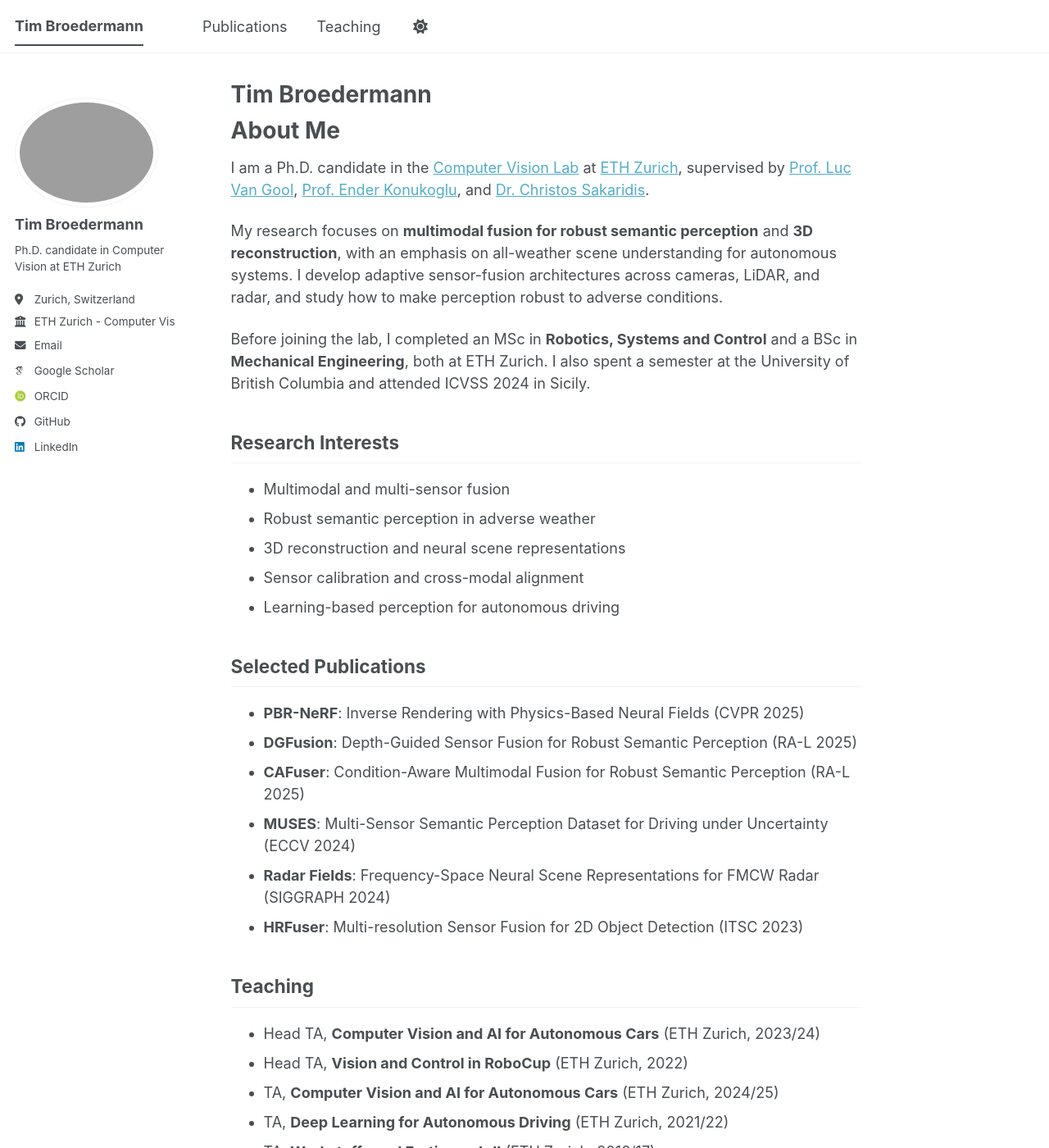
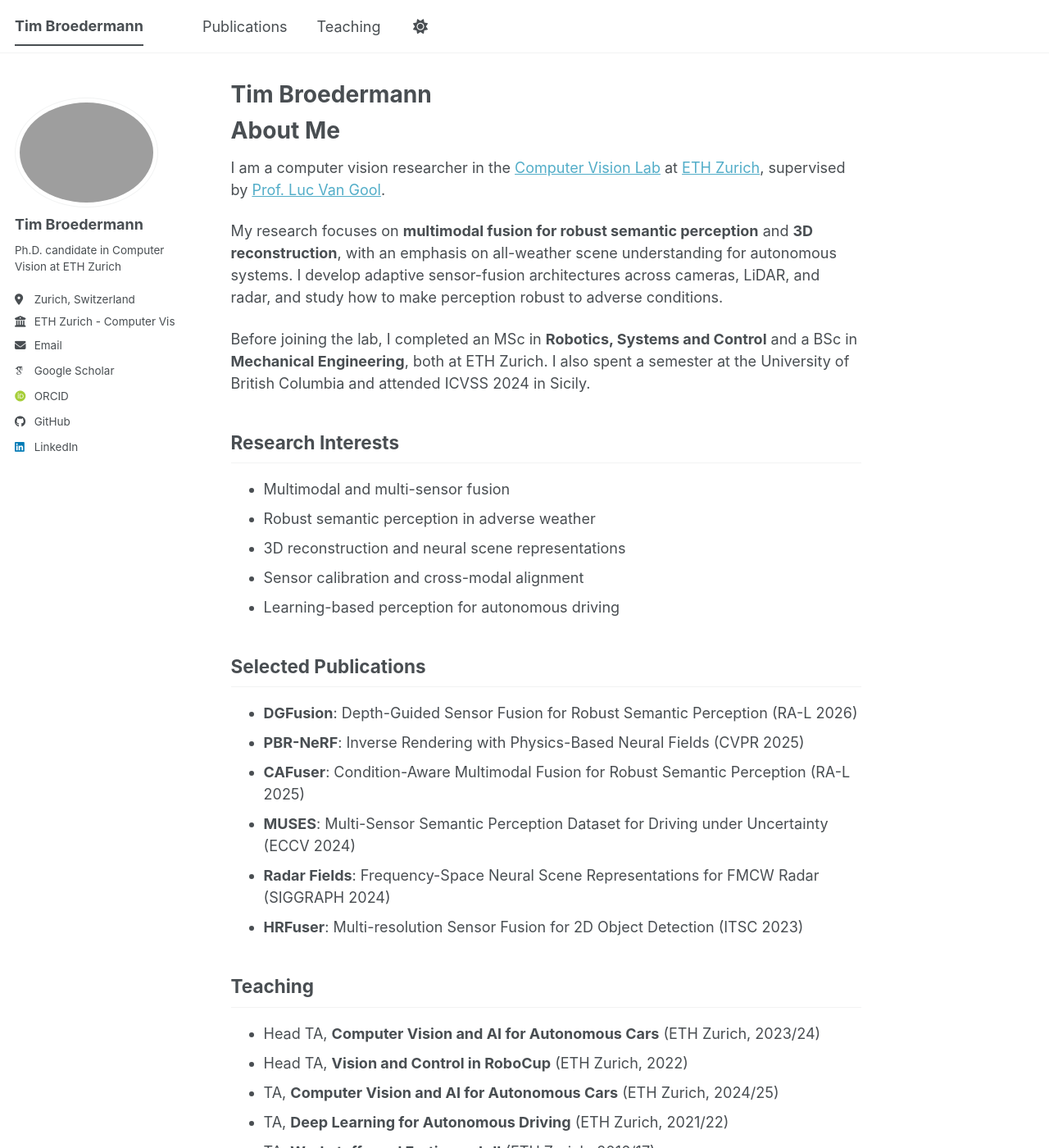
Before and after one commit to timbroed/timbroed.github.io, a Jekyll site: the page built from _pages/about.md, in a window 1280 px wide and 1400 px high. Shown: the whole window at 82% size. Built offline with Jekyll 4.4.1, drawn with Linux system fonts in a browser that asks for light colours; some web fonts are replaced; a script bundle is joined from its source files by our own code; library files that are not in the unit come from our copies.

Commit message:
Update about section to reflect current research role and remove office location

```diff
--- a/_pages/about.md
+++ b/_pages/about.md
@@ -10,7 +10,7 @@ redirect_from:
 About Me
 ======
 
-I am a Ph.D. candidate in the [Computer Vision Lab](https://www.vision.ee.ethz.ch/) at [ETH Zurich](https://www.ethz.ch/en.html), supervised by [Prof. Luc Van Gool](https://vision.ee.ethz.ch/people-details.OTAyMzM=.TGlzdC8zMjg3LC0xOTcxNDY1MTc4.html), [Prof. Ender Konukoglu](https://ai.ethz.ch/people/ender.html), and [Dr. Christos Sakaridis](https://scholar.google.com/citations?user=CYyG5dQAAAAJ&hl=en).
+I am a computer vision researcher in the [Computer Vision Lab](https://www.vision.ee.ethz.ch/) at [ETH Zurich](https://www.ethz.ch/en.html), supervised by [Prof. Luc Van Gool](https://vision.ee.ethz.ch/people-details.OTAyMzM=.TGlzdC8zMjg3LC0xOTcxNDY1MTc4.html).
 
 My research focuses on **multimodal fusion for robust semantic perception** and **3D reconstruction**, with an emphasis on all-weather scene understanding for autonomous systems. I develop adaptive sensor-fusion architectures across cameras, LiDAR, and radar, and study how to make perception robust to adverse conditions.
 
@@ -26,8 +26,8 @@ Research Interests
 
 Selected Publications
 ------
+- **DGFusion**: Depth-Guided Sensor Fusion for Robust Semantic Perception (RA-L 2026)
 - **PBR-NeRF**: Inverse Rendering with Physics-Based Neural Fields (CVPR 2025)
-- **DGFusion**: Depth-Guided Sensor Fusion for Robust Semantic Perception (RA-L 2025)
 - **CAFuser**: Condition-Aware Multimodal Fusion for Robust Semantic Perception (RA-L 2025)
 - **MUSES**: Multi-Sensor Semantic Perception Dataset for Driving under Uncertainty (ECCV 2024)
 - **Radar Fields**: Frequency-Space Neural Scene Representations for FMCW Radar (SIGGRAPH 2024)
```
Also changed, not shown: other parts of _pages/about.md (+0 -1 lines).
